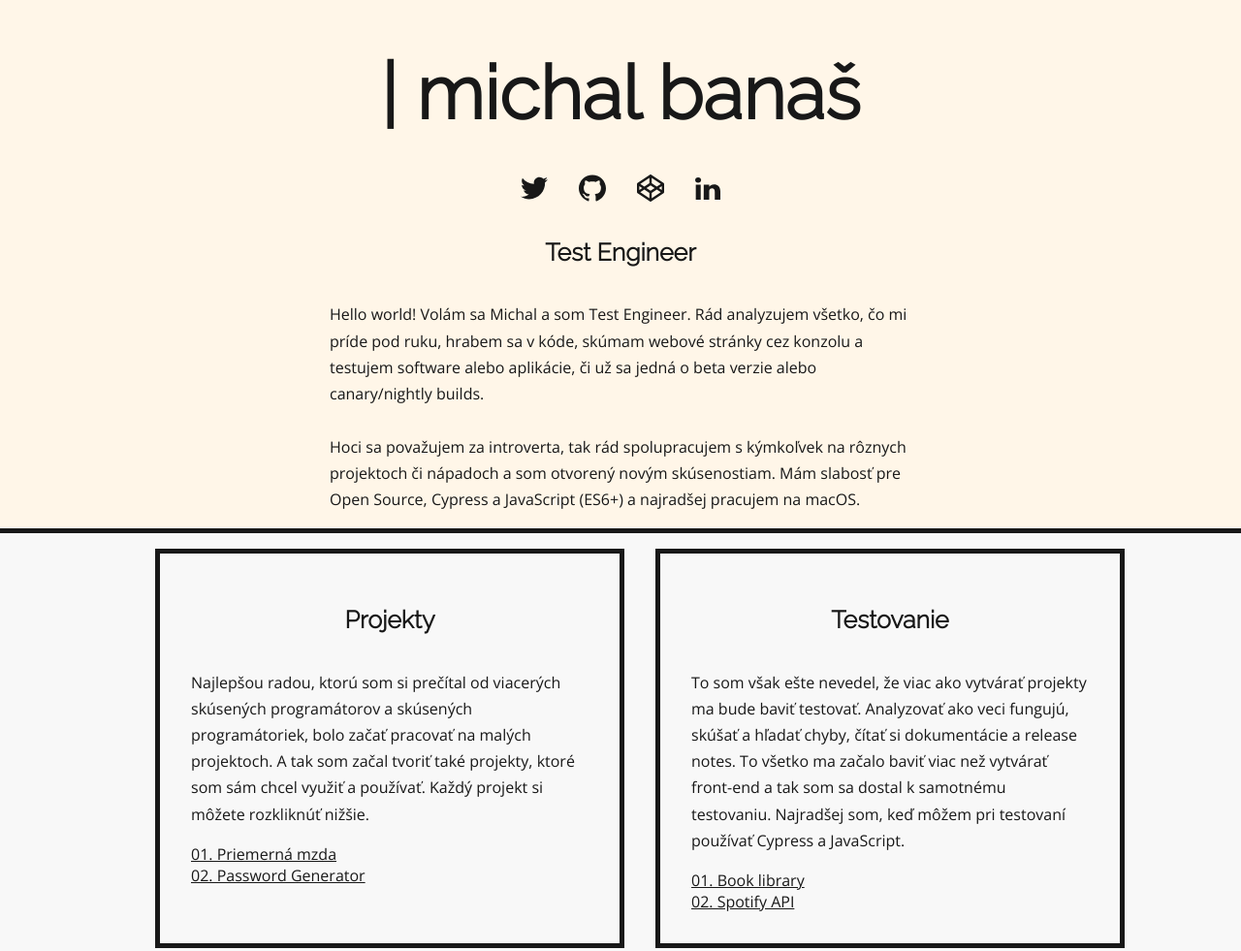
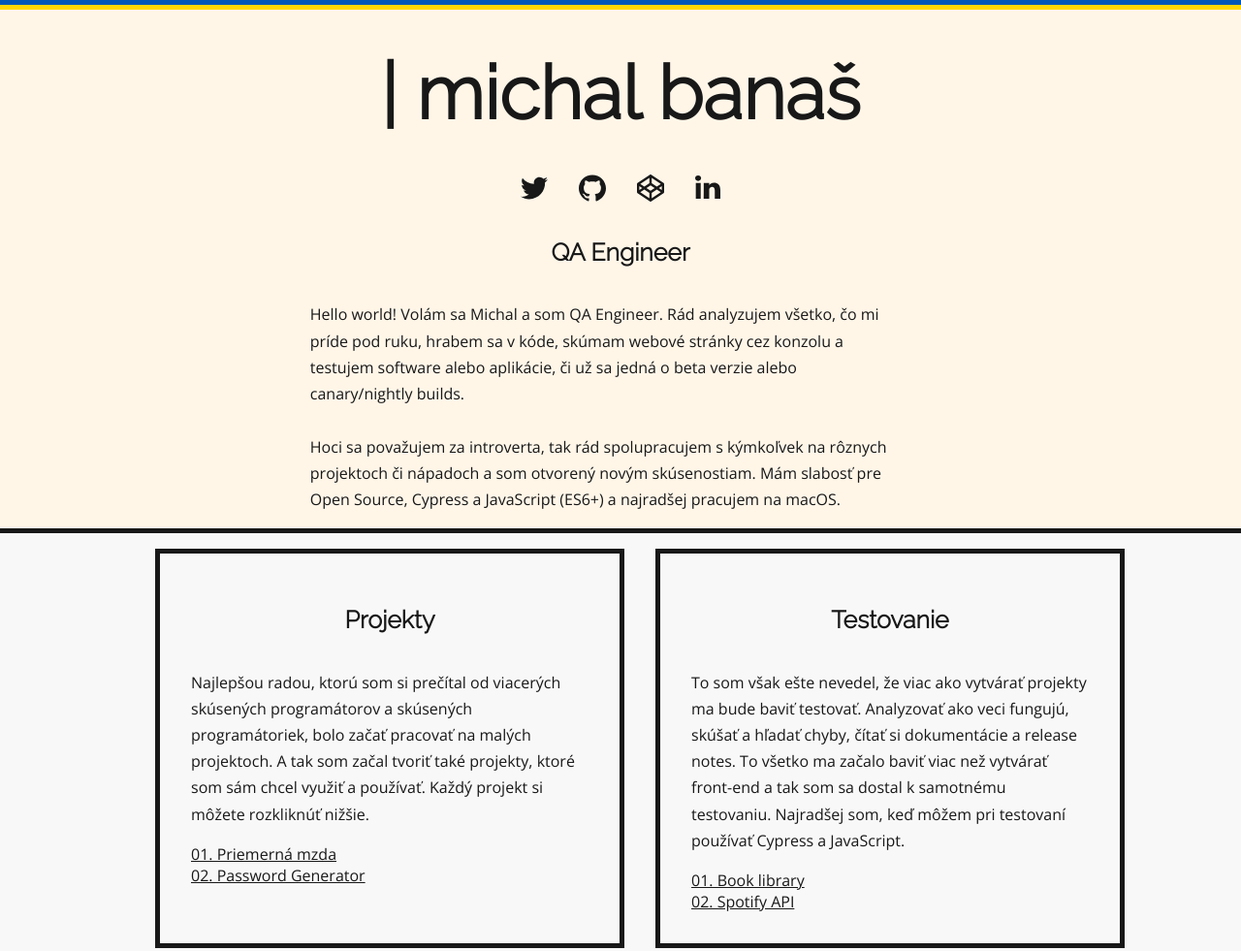
Before and after one commit to michallbanas/portfolio-dev, a website: page index.html in a window 1280 px wide. Shown: the top 981 px of the page at 97% size. Drawn offline with Linux system fonts and the light colour scheme; files whose address does not match are found by name.

Commit message:
add: ukraine banner flag, improve: html attributes

```diff
--- a/index.html
+++ b/index.html
@@ -39,17 +39,21 @@
       content="Portfólio Michala Banaša, testera a developera."
     />
     <meta
-      name="theme-color" content="#262223" id="color-meta-tag"
+      name="theme-color" content="" id="color-meta-tag"
     >
+    <meta name="color-scheme" content="">
     <script defer src="ap.js"></script>
   </head>
 
-  <body class="light-theme">
+  <body id="body" class="light-theme">
 
-    <header class="hero">
-      <h1>| michal banaš</span></h1>
-      <span class="social-top">
-        <a
+    <div id="ukraineSupport"></div>
+
+    <header>
+      <h1 data-cy="title">| michal banaš</span></h1>
+      <ul data-cy="ul-social" role="list" id="socialIconsGrid" class="socialIconsGrid">
+        <li data-cy="li-social" class="listGrid">
+          <a
           class="a-social"
           href="https://twitter.com/michall_banas"
           aria-label="twitter"
@@ -61,7 +65,9 @@
             alt="twitter"
             width="28"
         /></a>
-        <a
+        </li>
+        <li class="listGrid">
+          <a
           class="a-social"
           href="https://github.com/michallbanas"
           aria-label="github"
@@ -69,7 +75,9 @@
           rel="noopener noreferrer"
           ><img class="github" src="images/gh.svg" alt="github" width="28"
         /></a>
-        <a
+        </li>
+        <li class="listGrid">
+          <a
           class="a-social"
           href="https://codepen.io/michallbanas"
           aria-label="codepen"
@@ -81,7 +89,9 @@
             alt="facebook"
             width="28"
         /></a>
-        <a
+        </li>
+        <li class="listGrid">
+          <a
           class="a-social"
           href="https://linkedin.com/in/michall-banas"
           aria-label="linkedin"
@@ -93,15 +103,18 @@
             alt="linkedin"
             width="26"
         /></a>
-      </span>
-      <h2>Test Engineer</h2>
+        </li>
+      </ul>
+      <h2>QA Engineer</h2>
+    </header>
+    <article role="region" id="introduction" data-test="introduction">
       <p class="about">
-        Hello world! Volám sa Michal a som Test Engineer. Rád analyzujem všetko, čo mi príde pod ruku, hrabem sa v kóde, skúmam webové stránky cez konzolu a testujem software alebo aplikácie, či už sa jedná o beta verzie alebo canary/nightly builds.
+        Hello world! Volám sa Michal a som QA Engineer. Rád analyzujem všetko, čo mi príde pod ruku, hrabem sa v kóde, skúmam webové stránky cez konzolu a testujem software alebo aplikácie, či už sa jedná o beta verzie alebo canary/nightly builds.
         <br/>
         <br/>
         Hoci sa považujem za introverta, tak rád spolupracujem s kýmkoľvek na rôznych projektoch či nápadoch a som otvorený novým skúsenostiam. Mám slabosť pre Open Source, Cypress a JavaScript (ES6+) a najradšej pracujem na macOS.
       </p>
-    </header>
+    </article>
 
     <main>
       <section class="projekty">
@@ -200,12 +213,7 @@
         urobiť nižšie:
       </p>
       <div class="links">
-        <a
-          class="mail-c"
-          href="https://www.buymeacoffee.com/michallbanas"
-          target="_blank"
-          rel="noopener noreferrer"
-        >
+        <a class="mail-c" href="https://www.buymeacoffee.com/michallbanas" target="_blank" rel="noopener noreferrer">
           <img class="bmc" src="images/buymeacoffe.svg" alt="" />
           Buy me a coffee
         </a>
--- a/style.css
+++ b/style.css
@@ -62,6 +62,7 @@
     height: 100vh;
     margin: 0;
     font-family: var(--font-primary);
+    background-color: var(--background-color);
     color: var(--font-color);
   }
 
@@ -86,15 +87,32 @@
     max-width: 37.5em;
   }
 
+  /* Ukraine Support */
+
+  #ukraineSupport {
+    border-top: 5px solid #0057b7;
+    border-bottom: 5px solid #ffd700;
+    position: fixed;
+    top: 0;
+    width: 100%;
+    z-index: 100;
+  }
+
   /* Header*/
 
-  .hero {
-    background-color: var(--background-color);
+  header {
     display: grid;
     place-content: center;
   }
 
     /* Social Icon */
+
+    .socialIconsGrid {
+      display: grid;
+      grid-auto-flow: column;
+      place-content: center;
+      padding: 0;
+    }
 
     .a-social {
       margin: 1rem;
@@ -123,6 +141,13 @@
       transform: rotate(360deg);
     }
 
+  /* Article */
+
+  article {
+    width: min(70ch,100vw - 2rem);
+    margin-left: auto;
+    margin-right: auto;
+  }
 
   /* Projekty */
 
@@ -288,8 +313,12 @@
       padding: 0 5vh;
     }
 
+    .about{
+      padding-left: 1em;
+    }
+
     main {
-      padding: 0 3vh;
+      padding: 0 2vh;
     }
 
     .contact {
```
Lines whose indentation alone changed are shown as unchanged.
